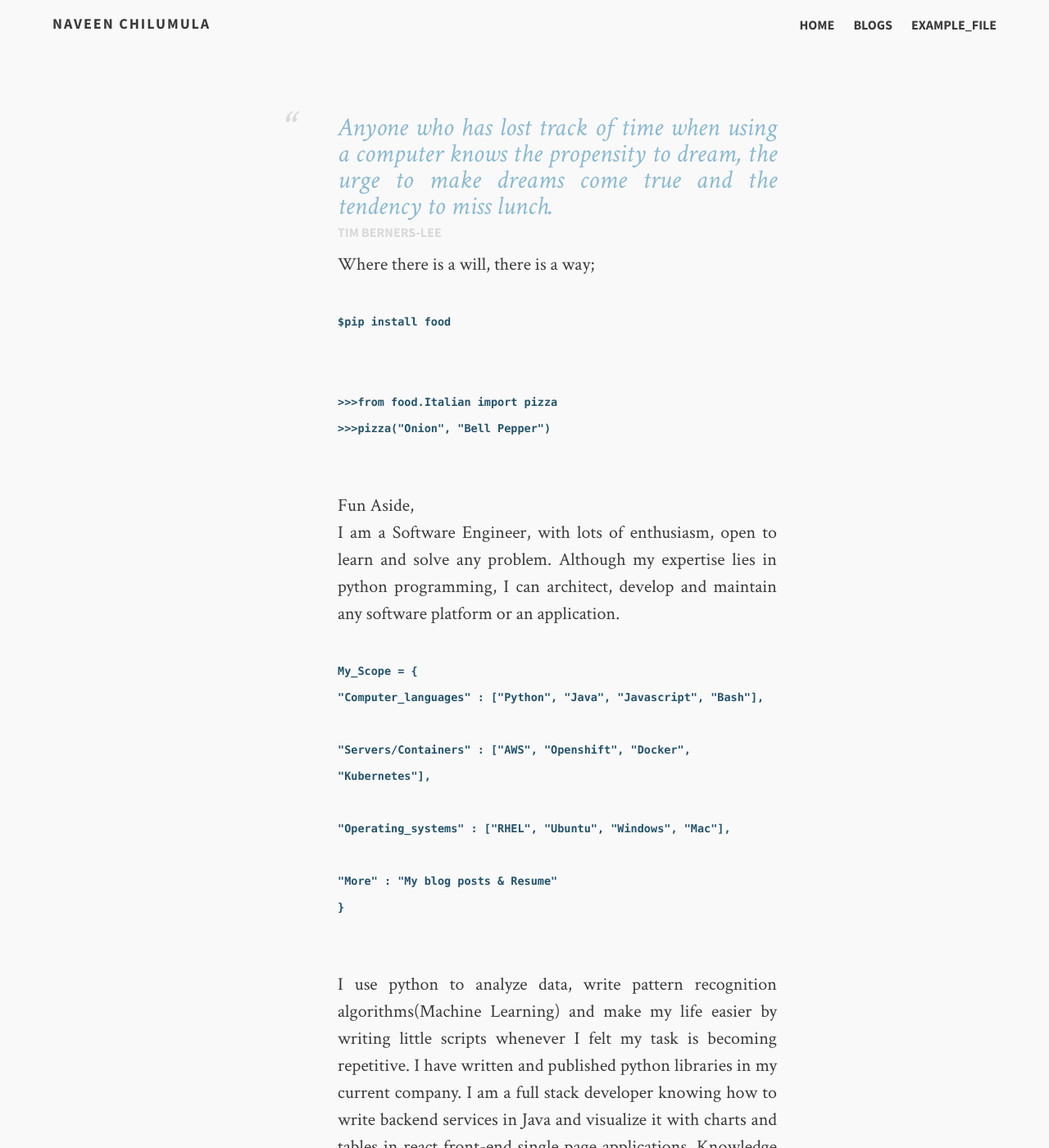
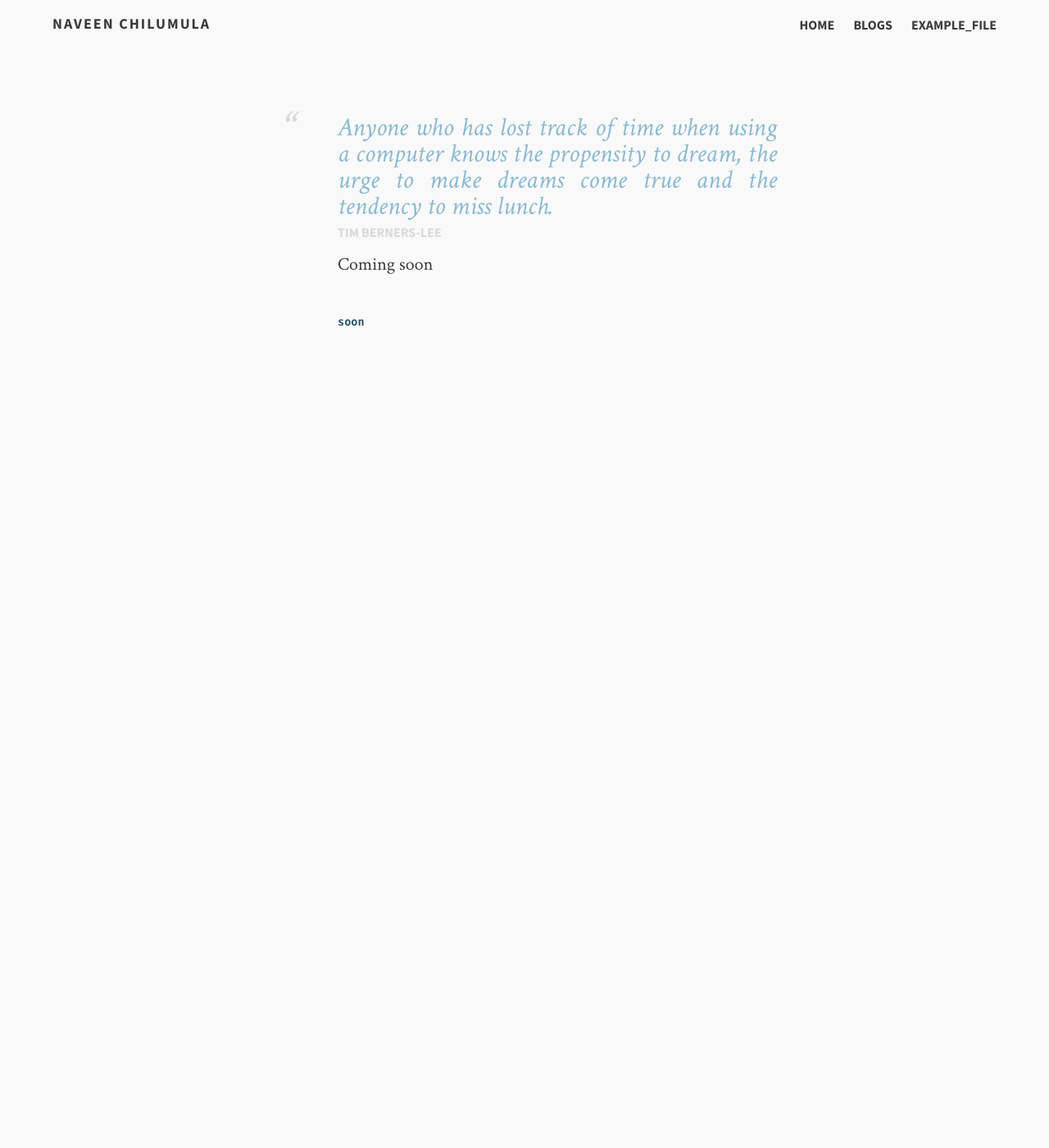
Before and after one commit to naveenrc/naveenrc.github.io, a Jekyll site: the page built from index.md, in a window 1280 px wide and 1400 px high. Shown: the whole window at 82% size. Built offline with Jekyll 4.4.1, drawn with Linux system fonts in a browser that asks for light colours; some of the changed text lies outside the part shown.

Commit message:
Update index.md

```diff
--- a/index.md
+++ b/index.md
@@ -3,33 +3,6 @@ layout: custom
 tags: [Jekyll, theme, responsive, blog, template]
 ---
 
-<p style="text-align: justify">Where there is a will, there is a way;</p>
+<p style="text-align: justify">Coming soon</p>
 
-<font size="4"><code>$pip install food</code></font><br>
-
-<font size="4"><code>>>>from food.Italian import pizza<br>>>>pizza("Onion", "Bell Pepper")</code></font><br>
-
-<p style="text-align: justify">Fun Aside,<br>
-I am a Software Engineer, with lots of enthusiasm, open to learn and solve any problem. Although my
-expertise lies in python programming, I can architect, develop and maintain any software platform or
-an application.</p>
-
-<font size="4"><code>
-My_Scope = {<br>
-"Computer_languages" : ["Python", "Java", "Javascript", "Bash"],<br>
-<br>
-"Servers/Containers" : ["AWS", "Openshift", "Docker", "Kubernetes"],<br>
-<br>
-"Operating_systems" : ["RHEL", "Ubuntu", "Windows", "Mac"],<br>
-<br>
-"More" : "My blog posts & Resume"<br>
-}
-</code></font><br>
-<p style="text-align: justify">I use python to analyze data, write pattern recognition algorithms(Machine Learning) and make
-my life easier by writing little scripts whenever I felt my task is becoming repetitive. I have written and
-published python libraries in my current company. I am a full stack developer
-knowing how to write backend services in Java and visualize it with charts and tables in react front-end single page applications. Knowledge in container orchestration using Kubernetes and Openshift while knowing very much about
-building and publishing docker images. I have gained vast amount of knowledge on linux as I have worked mostly on Servers
-running RHEL and Ubuntu. While the software stack goes on, I am familiar with the networking concepts and can help
- fix security issues and better design the application. I thank the open source communities which made lot of our
- code be optimized and meet the standards.</p>
+<font size="4"><code>soon</code></font><br>
```
